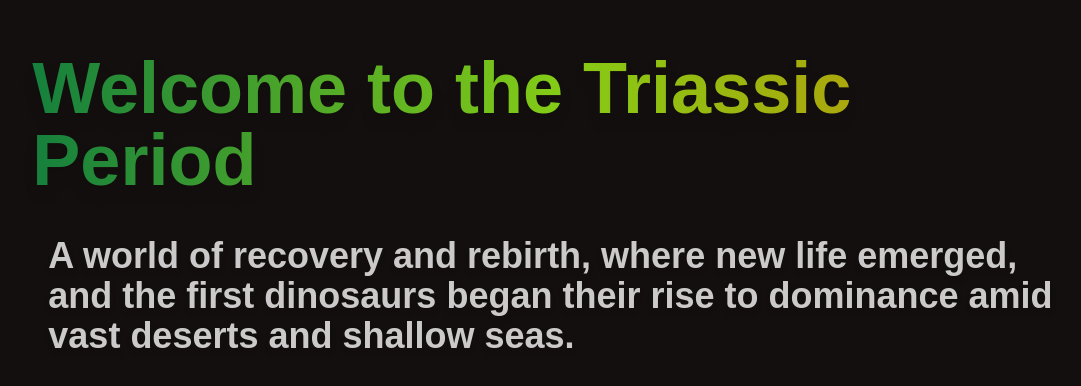
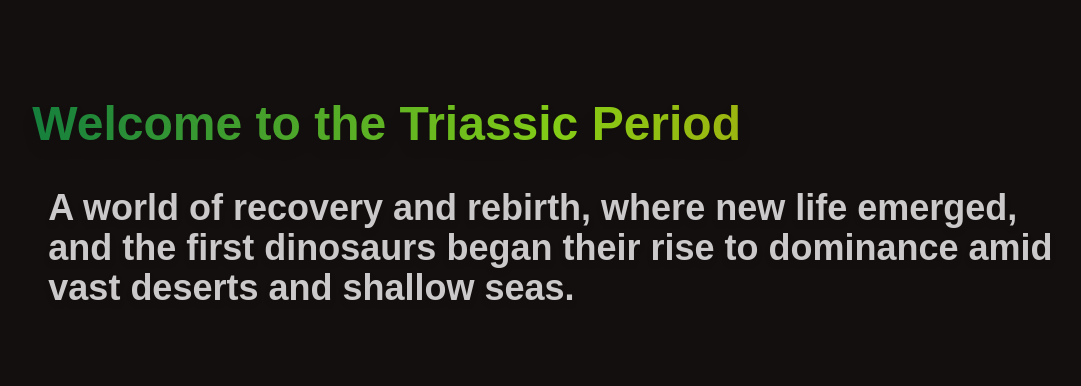
Before and after one commit to jjdsilva0/VTHacks24, a Next.js app in the folder vthacks/: page /triassic in a window 1280 px wide. Shown: the part 208-594 px from the top of the page, without its empty margins (81-1162 px from the left). Built offline with nearby package versions, Linux system fonts and the light colour scheme.

Commit message:
Reformat title text

```diff
--- a/vthacks/app/triassic/page.jsx
+++ b/vthacks/app/triassic/page.jsx
@@ -7,7 +7,7 @@
         {/* Left Section: Title and Description */}
         <div className="carousel carousel-vertical h-[99dvh] w-full flex items-center">
           <div className=" carousel-item h-full w-5/6 flex-col justify-center text-left">
-            <h2 className="text-5xl md:text-7xl font-extrabold bg-gradient-to-r from-green-700 via-lime-500 to-yellow-600 text-transparent bg-clip-text drop-shadow-lg mb-6">
+            <h2 className="text-5xl font-extrabold bg-gradient-to-r from-green-700 via-lime-500 to-yellow-600 text-transparent bg-clip-text drop-shadow-lg mb-6">
               Welcome to the Triassic Period
             </h2>
             <h2 className="text-2xl md:text-4xl font-bold drop-shadow-md mt-4 px-4">
```
